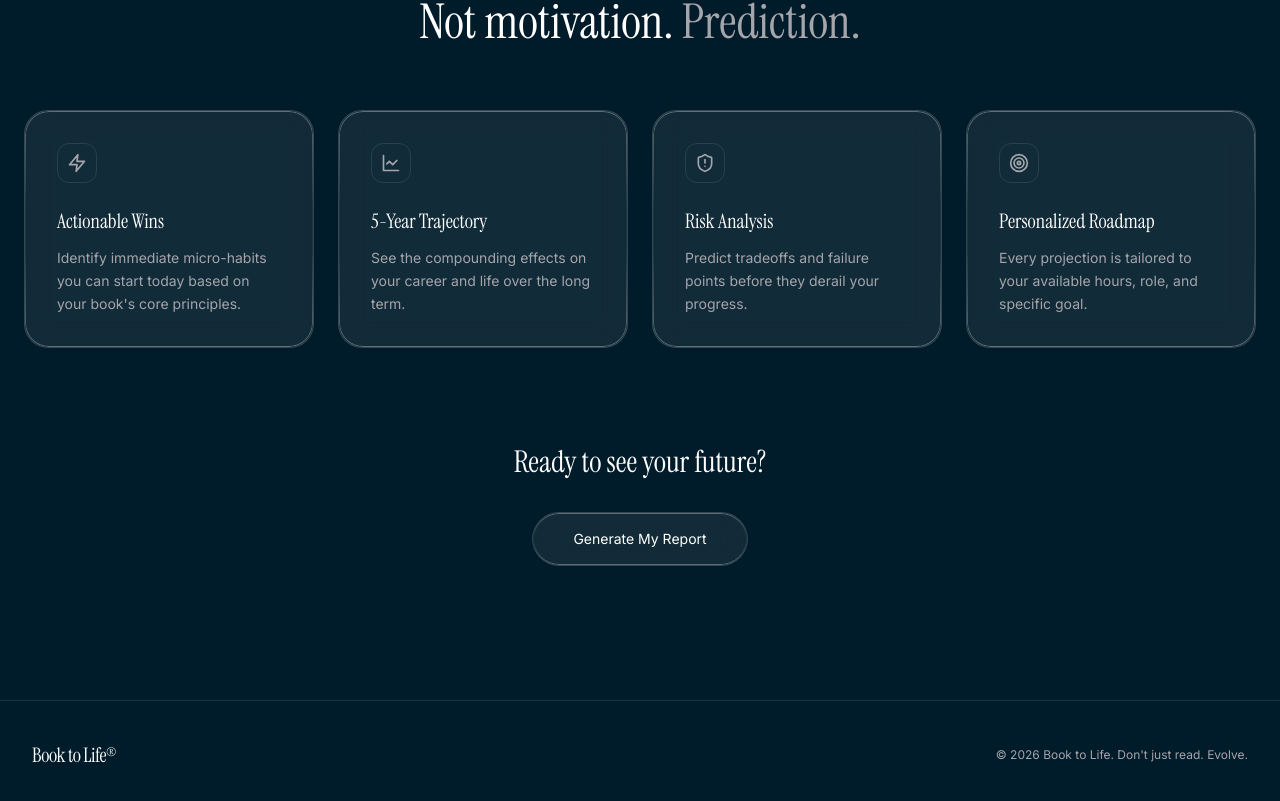
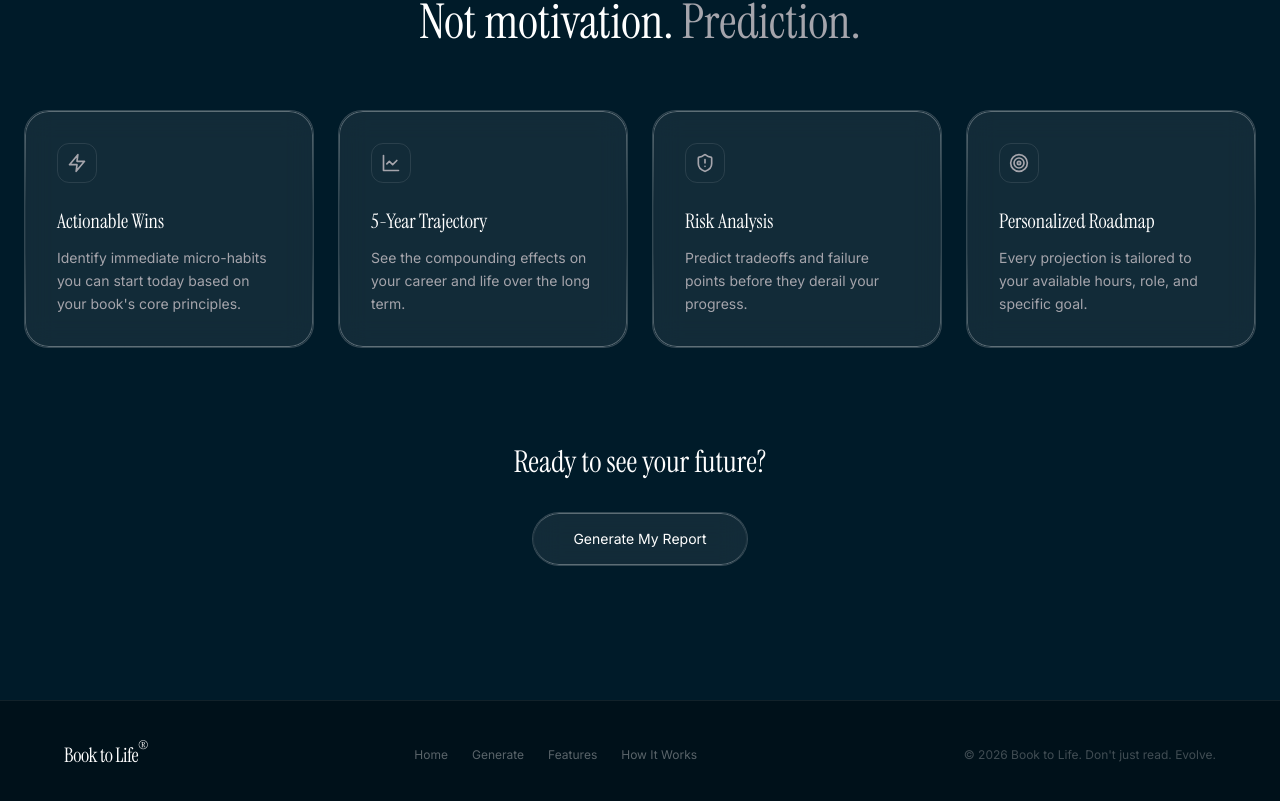
Before and after one commit to Pawanraje-kadam/Book-To-Life, a React (Vite) app: page / in a window 1280 px wide. Shown: the part 1054-1855 px from the top of the page. Built offline with nearby package versions, Linux system fonts and the light colour scheme.

Commit message:
Refactor Footer component with updated styles and links

```diff
--- a/src/components/layout/Footer.tsx
+++ b/src/components/layout/Footer.tsx
@@ -1,15 +1,22 @@
+import { Link } from "react-router-dom";
+
+const displayFont = { fontFamily: "'Instrument Serif', serif" };
+
 export function Footer() {
   return (
-    <footer className="border-t border-white/10 py-10 px-8" style={{ background: 'hsl(201, 100%, 8%)' }}>
-      <div className="max-w-7xl mx-auto flex flex-col md:flex-row justify-between items-center gap-4">
-        <p
-          className="text-xl text-white tracking-tight"
-          style={{ fontFamily: "'Instrument Serif', serif" }}
-        >
-          Book to Life<sup className="text-xs">®</sup>
-        </p>
-        <p className="text-xs text-[hsl(240,4%,66%)]">
-          © {new Date().getFullYear()} Book to Life. Don't just read. Evolve.
+    <footer className="border-t border-white/[0.07] py-10 px-6 bg-[hsl(201,100%,5%)]">
+      <div className="max-w-6xl mx-auto flex flex-col md:flex-row justify-between items-center gap-6">
+        <Link to="/" style={displayFont} className="text-xl text-white tracking-tight">
+          Book to Life<sup className="text-xs align-super">®</sup>
+        </Link>
+        <div className="flex items-center gap-6">
+          <Link to="/" className="text-xs text-white/35 hover:text-white/70 transition-colors">Home</Link>
+          <Link to="/create" className="text-xs text-white/35 hover:text-white/70 transition-colors">Generate</Link>
+          <a href="#features" className="text-xs text-white/35 hover:text-white/70 transition-colors">Features</a>
+          <a href="#how-it-works" className="text-xs text-white/35 hover:text-white/70 transition-colors">How It Works</a>
+        </div>
+        <p className="text-xs text-white/25">
+          © {new Date().getFullYear()} Book to Life. Don&apos;t just read. Evolve.
         </p>
       </div>
     </footer>
```
